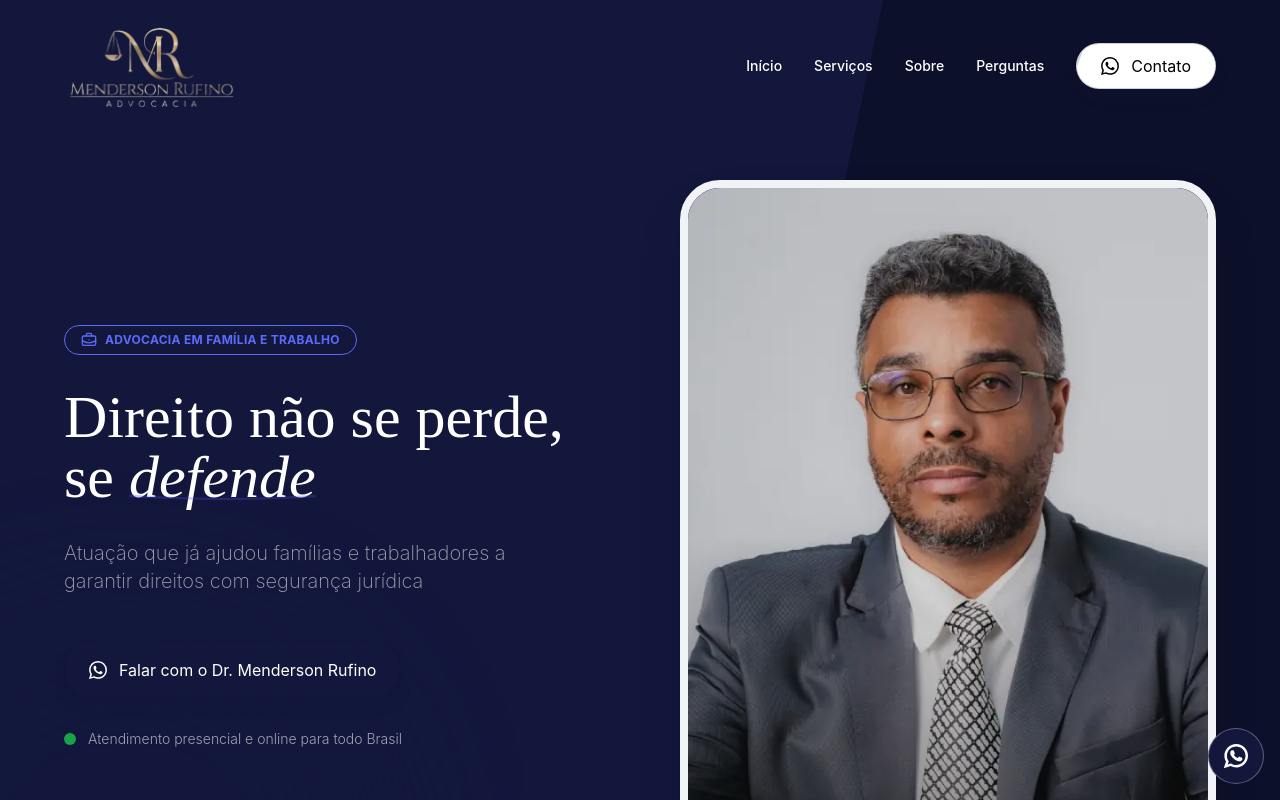
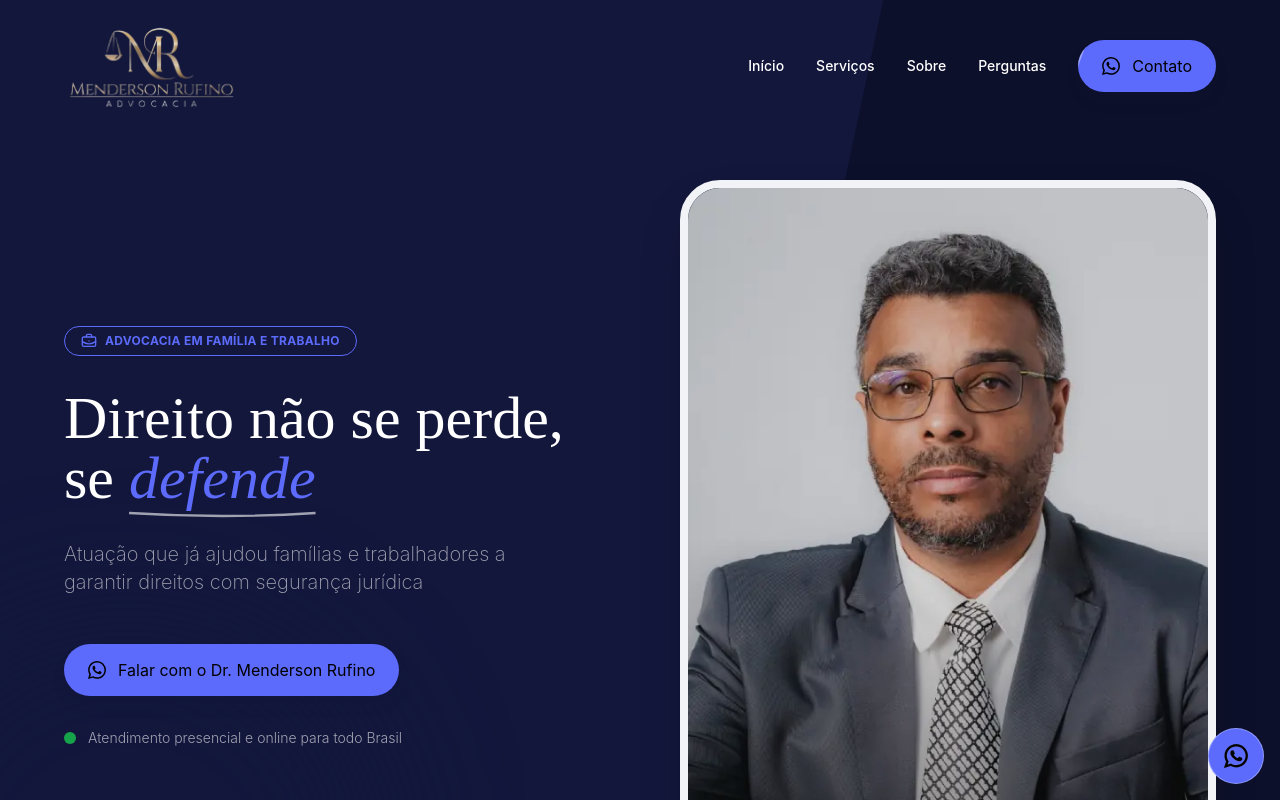
Before and after one commit to Paper-Street-Softwares/SOP-Menderson-Rufino, a React (Vite) app: page / in a window 1280 px wide. Shown: the top 800 px of the page. Built offline with nearby package versions, Linux system fonts and the light colour scheme.

Commit message:
fix: Ajustes feitos para default

```diff
--- a/src/components/interactives/ButtonReflexo.jsx
+++ b/src/components/interactives/ButtonReflexo.jsx
@@ -28,7 +28,7 @@ export default function ButtonReflexo({
   const themes = {
     light: 'bg-primaryDark text-corTitulosBranca border border-primaryDark/20',
     dark: 'bg-primaryLight text-corTitulosPreto',
-    default: `bg-primaryDark text-corTitulosBranca border border-primaryDark/20 ${className}`,
+    default: `bg-primaryLight text-corTitulosPreto ${className}`,
   }
 
   const shineThemes = {
--- a/src/components/interactives/WhatsAppAnimated.jsx
+++ b/src/components/interactives/WhatsAppAnimated.jsx
@@ -88,7 +88,7 @@ export default function WhatsappAnimated() {
   const themes = whatsAppColor ? whatsAppThemes : defaultButtonThemes
 
   const colorButton = themes[colorMode] || themes.default
-  const iconColor = colorMode === 'light' ? '#fff' : '#fff'
+  const iconColor = colorMode === 'light' ? '#fff' : '#000'
 
   console.log({
     whatsAppColor,
--- a/src/components/sections/CtaNovoTemplate.jsx
+++ b/src/components/sections/CtaNovoTemplate.jsx
@@ -96,8 +96,6 @@ function CtaNovoTemplate({ colorMode, container }) {
                 link={content.texts.links.ctaWhatsapp}
                 label={content.texts.ctaSecondary.ctaButtonText}
                 colorMode={colorMode}
-                className={`text-sm mb-0 bg-white text-corTitulosPreto border border-primaryDark/20`}
-                shineClass={`bg-primaryDark/20`}
               />
               <ButtonReflexo
                 id="ligar"
--- a/src/components/sections/FaqNovoTemplate.jsx
+++ b/src/components/sections/FaqNovoTemplate.jsx
@@ -10,6 +10,7 @@ import {
 import content from '../../content/content'
 import SectionHeaderNovo from '../sectionElements/SectionHeaderNovo'
 import ButtonReflexo from '../../components/interactives/ButtonReflexo'
+import MotionDivDownToUp from '../animation/MotionDivDownToUp'
 
 function FaqNovoTemplate({ colorMode }) {
   const faqs = Object.values(content.texts.faq.questions)
@@ -51,6 +52,7 @@ function FaqNovoTemplate({ colorMode }) {
               colorMode={colorMode}
             />
             {/* Accordion */}
+            <MotionDivDownToUp>
               <Accordion
                 type="single"
                 collapsible
@@ -77,10 +79,12 @@ function FaqNovoTemplate({ colorMode }) {
                   </AccordionItem>
                 ))}
               </Accordion>
+            </MotionDivDownToUp>
           </div>
 
+          <MotionDivDownToUp>
             <div
-            className={`flex justify-center mx-auto mt-12 scale-100 hover:scale-90 duration-500 w-fit transition-all cursor-pointer hover:underline ${textOpacity}`}
+              className={`flex justify-center mx-auto mt-12 scale-100 hover:scale-90 duration-500 w-fit transition-all cursor-pointer  ${textOpacity}`}
             >
               <a
                 href={content.texts.links.ctaWhatsapp}
@@ -97,6 +101,7 @@ function FaqNovoTemplate({ colorMode }) {
               className="my-0"
             /> */}
             </div>
+          </MotionDivDownToUp>
         </section>
       </SectionWrapper>
     </SectionArea>
--- a/src/components/sections/FooterNovoTemplate.jsx
+++ b/src/components/sections/FooterNovoTemplate.jsx
@@ -132,7 +132,7 @@ function FooterNovoTemplate({
                             aria-label={`Link para ${item}`}
                             title={item}
                             data-track={id}
-                            className="cursor-pointer bg-gradient-to-r from-primary to-primary bg-[length:0%_2px] bg-no-repeat bg-left-bottom transition-[background-size] duration-300 hover:bg-[length:100%_2px]"
+                            className="cursor-pointer bg-gradient-to-r from-white to-white bg-[length:0%_2px] bg-no-repeat bg-left-bottom transition-[background-size] duration-300 hover:bg-[length:100%_2px]"
                             onClick={(e) => {
                               e.preventDefault()
                               const el = document.getElementById(id)
--- a/src/components/sections/NavbarNovaTemplate.jsx
+++ b/src/components/sections/NavbarNovaTemplate.jsx
@@ -77,8 +77,8 @@ function NavbarNovaTemplate({
           <div
             className={`flex flex-col z-20 relative  ${
               isScrolled
-                ? 'w-[20%] tablet1:w-[20%] tablet2:w-[15%] desktop1:w-[10%] desktop2:w-[10%] desktop3:w-[8%] transition-all duration-700'
-                : 'py-3 w-[30%] tablet1:w-[30%] tablet2:w-[25%] desktop1:w-[15%] desktop3:w-[15%] transition-all duration-700'
+                ? 'w-[20%] tablet1:w-[15%] tablet2:w-[15%] desktop1:w-[10%] desktop2:w-[10%] desktop3:w-[8%] transition-all duration-700'
+                : 'py-3 w-[30%] tablet1:w-[20%] tablet2:w-[20%] desktop1:w-[15%] desktop3:w-[15%] transition-all duration-700'
             }`}
           >
             <a
@@ -91,16 +91,16 @@ function NavbarNovaTemplate({
                 src={content.texts.navbar.logo.img}
                 alt={content.texts.navbar.logo.alt}
                 className="w-[100%] desktop1:hidden"
-                width={195}
-                height={105}
+                width={185}
+                height={89}
                 fetchPriority="high"
               />
               <img
                 src={content.texts.navbar.logo.imgDesktop}
                 alt={content.texts.navbar.logo.alt}
                 className="w-[100%] hidden desktop1:flex"
-                width={350}
-                height={188}
+                width={182}
+                height={88}
                 fetchPriority="high"
               />
             </a>
@@ -156,8 +156,6 @@ function NavbarNovaTemplate({
                 </svg>
               }
               colorMode={colorMode}
-              className={`text-sm mb-0 ${borderButtons} bg-white text-corTitulosPreto border border-primaryDark/20`}
-              shineClass={`bg-primaryDark/20`}
             />
           </div>
 
@@ -204,7 +202,7 @@ function NavbarNovaTemplate({
                             aria-label={`Link para ${item}`}
                             title={item}
                             data-track={id}
-                            className={`cursor-pointer bg-gradient-to-r from-primary to-primary bg-[length:0%_2px] bg-no-repeat bg-left-bottom transition-[background-size] duration-300 hover:bg-[length:100%_2px] ${textOpacity}`}
+                            className={`cursor-pointer bg-gradient-to-r from-white to-white bg-[length:0%_2px] bg-no-repeat bg-left-bottom transition-[background-size] duration-300 hover:bg-[length:100%_2px] ${textOpacity}`}
                             onClick={(e) => {
                               e.preventDefault()
                               const el = document.getElementById(id)
@@ -240,8 +238,6 @@ function NavbarNovaTemplate({
                     link={content.texts.links.ctaWhatsapp}
                     label={content.texts.navbar.ctaButtonText}
                     colorMode={colorMode}
-                    className={`w-fit text-sm mb-0 ${borderButtons} bg-white text-corTitulosPreto border border-primaryDark/20`}
-                    shineClass={`bg-primaryDark/20`}
                   />
                 </div>
               </motion.div>
--- a/src/content/content.jsx
+++ b/src/content/content.jsx
@@ -125,7 +125,7 @@ const content = {
             defende
             <span>
               <svg
-                className="hero-underline absolute bottom-2 left-0 w-full h-3 text-accent/30 hidden desktop1:flex"
+                className="hero-underline absolute -bottom-2 left-0 w-full h-3 text-white/60 hidden desktop1:flex"
                 viewBox="0 0 100 10"
                 preserveAspectRatio="none"
               >
@@ -137,7 +137,7 @@ const content = {
                 />
               </svg>
               <svg
-                className="hero-underline absolute bottom-0 left-0 w-full h-3 text-accent/30 desktop1:hidden"
+                className="hero-underline absolute -bottom-2 left-0 w-full h-3 text-white/60 desktop1:hidden"
                 viewBox="0 0 100 10"
                 preserveAspectRatio="none"
               >
--- a/src/context/UseContextArchive.jsx
+++ b/src/context/UseContextArchive.jsx
@@ -30,7 +30,7 @@ export const whatsAppThemes = {
 export const defaultButtonThemes = {
   light: 'bg-primaryDark text-corTitulosBranca border border-primaryDark/20 ',
   dark: 'bg-primaryLight text-corTitulosPreto',
-  default: 'bg-primaryDark text-corTitulosBranca border border-primaryDark/20 ',
+  default: 'bg-primaryLight text-corTitulosPreto ',
 }
 
 export const alertTheme = {
--- a/src/index.css
+++ b/src/index.css
@@ -8,6 +8,10 @@
   }
 
   [data-theme='dark'] .destaque {
+    @apply text-primaryLight;
+  }
+
+  [data-theme='default'] .destaque {
     @apply text-primaryLight;
   }
 }
```
Lines whose indentation alone changed are shown as unchanged.
